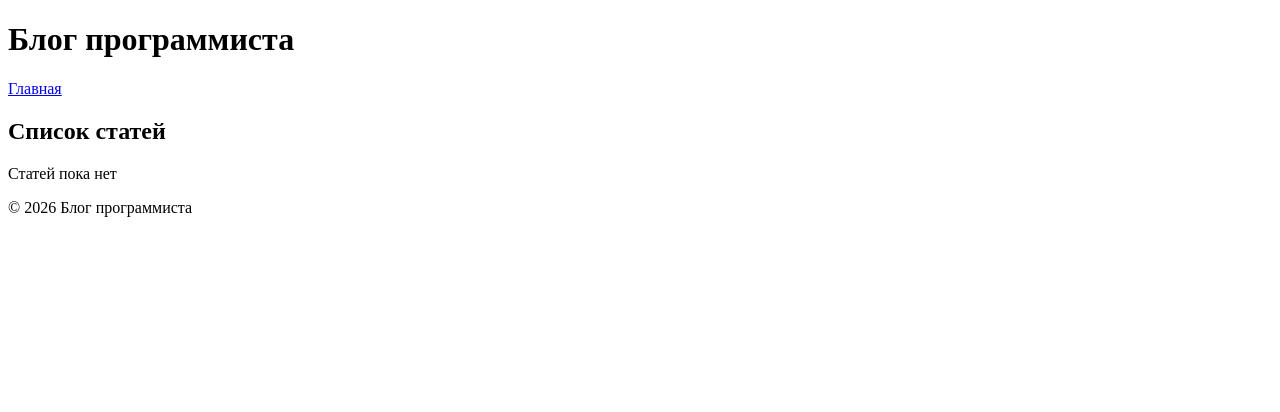
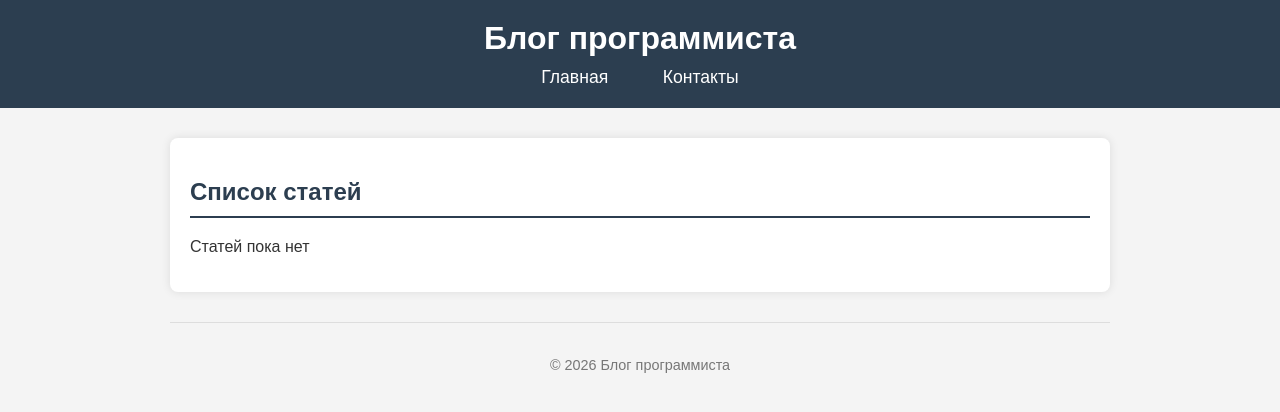
Before and after one commit to sashamarkov/django-blog-project, a Django app: page / in a window 1280 px wide. Shown: the top 412 px of the page. Run offline with Django 5.2, Linux system fonts and the light colour scheme; data that the repository does not hold is empty.

Commit message:
ДЗ2: Добавлены CSS стили, страница Контакты с формой

```diff
--- a/blog/urls.py
+++ b/blog/urls.py
@@ -3,4 +3,5 @@ from . import views
 
 urlpatterns = [
     path('', views.index, name='index'),
+    path('contacts/', views.contacts, name='contacts'),
 ]
--- a/blog/views.py
+++ b/blog/views.py
@@ -1,6 +1,25 @@
 from django.shortcuts import render
+from django.http import HttpResponse
 from .models import Article
+import datetime
 
 def index(request):
     articles = Article.objects.all()
     return render(request, 'blog/index.html', {'articles': articles})
+
+def contacts(request):
+    if request.method == 'POST':
+        name = request.POST.get('name')
+        email = request.POST.get('email')
+        message = request.POST.get('message')
+
+        with open('messages.txt', 'a', encoding='utf-8') as f:
+            f.write(f'--- {datetime.datetime.now()} ---\n')
+            f.write(f'Имя: {name}\n')
+            f.write(f'Email: {email}\n')
+            f.write(f'Сообщение: {message}\n')
+            f.write('\n')
+
+        return HttpResponse('Спасибо! Ваше сообщение отправлено.')
+
+    return render(request, 'blog/contacts.html')
--- a/blog_project/settings.py
+++ b/blog_project/settings.py
@@ -82,3 +82,7 @@ USE_TZ = True
 STATIC_URL = 'static/'
 
 DEFAULT_AUTO_FIELD = 'django.db.models.BigAutoField'
+
+STATIC_URL = 'static/'
+
+STATICFILES_DIRS = [BASE_DIR / 'static']
--- /dev/null
+++ b/static/css/style.css
@@ -0,0 +1,84 @@
+body {
+    font-family: Arial, sans-serif;
+    margin: 0;
+    padding: 0;
+    background-color: #f4f4f4;
+    color: #333;
+}
+
+header {
+    background-color: #2c3e50;
+    color: white;
+    padding: 20px 40px;
+    text-align: center;
+}
+
+header h1 {
+    margin: 0;
+    font-size: 2em;
+}
+
+nav {
+    margin-top: 10px;
+}
+
+nav a {
+    color: white;
+    text-decoration: none;
+    margin: 0 15px;
+    font-size: 1.1em;
+    padding: 5px 10px;
+    border-radius: 4px;
+}
+
+nav a:hover {
+    background-color: #34495e;
+}
+
+main {
+    max-width: 900px;
+    margin: 30px auto;
+    padding: 20px;
+    background-color: white;
+    border-radius: 8px;
+    box-shadow: 0 0 10px rgba(0,0,0,0.1);
+}
+
+h2 {
+    color: #2c3e50;
+    border-bottom: 2px solid #2c3e50;
+    padding-bottom: 10px;
+}
+
+ul {
+    list-style: none;
+    padding: 0;
+}
+
+li {
+    background-color: #f9f9f9;
+    margin-bottom: 15px;
+    padding: 15px;
+    border-radius: 5px;
+    border-left: 4px solid #2c3e50;
+}
+
+li h3 {
+    margin: 0 0 10px 0;
+    color: #2c3e50;
+}
+
+li p {
+    margin: 0;
+    color: #555;
+}
+
+footer {
+    text-align: center;
+    padding: 20px;
+    color: #777;
+    font-size: 0.9em;
+    border-top: 1px solid #ddd;
+    max-width: 900px;
+    margin: 0 auto;
+}
--- a/templates/base.html
+++ b/templates/base.html
@@ -1,18 +1,24 @@
-<!doctype html>
+{% load static %}
+<!DOCTYPE html>
 <html lang="ru">
 <head>
-    <meta charset="UTF-8" />
-    <meta name="viewport" content="width=device-width, initial-scale=1.0" />
+    <meta charset="UTF-8">
+    <meta name="viewport" content="width=device-width, initial-scale=1.0">
     <title>{% block title %}Блог программиста{% endblock %}</title>
+    <link rel="stylesheet" href="{% static 'css/style.css' %}">
 </head>
 <body>
     <header>
         <h1>Блог программиста</h1>
         <nav>
             <a href="{% url 'index' %}">Главная</a>
+            <a href="{% url 'contacts' %}">Контакты</a>
         </nav>
     </header>
-    <main>{% block content %} {% endblock %}</main>
+    <main>
+        {% block content %}
+        {% endblock %}
+    </main>
     <footer>
         <p>&copy; 2026 Блог программиста</p>
     </footer>
```
Also changed, not shown: templates/blog/contacts.html (added, +25 -0 lines). Lines whose indentation alone changed are shown as unchanged.
